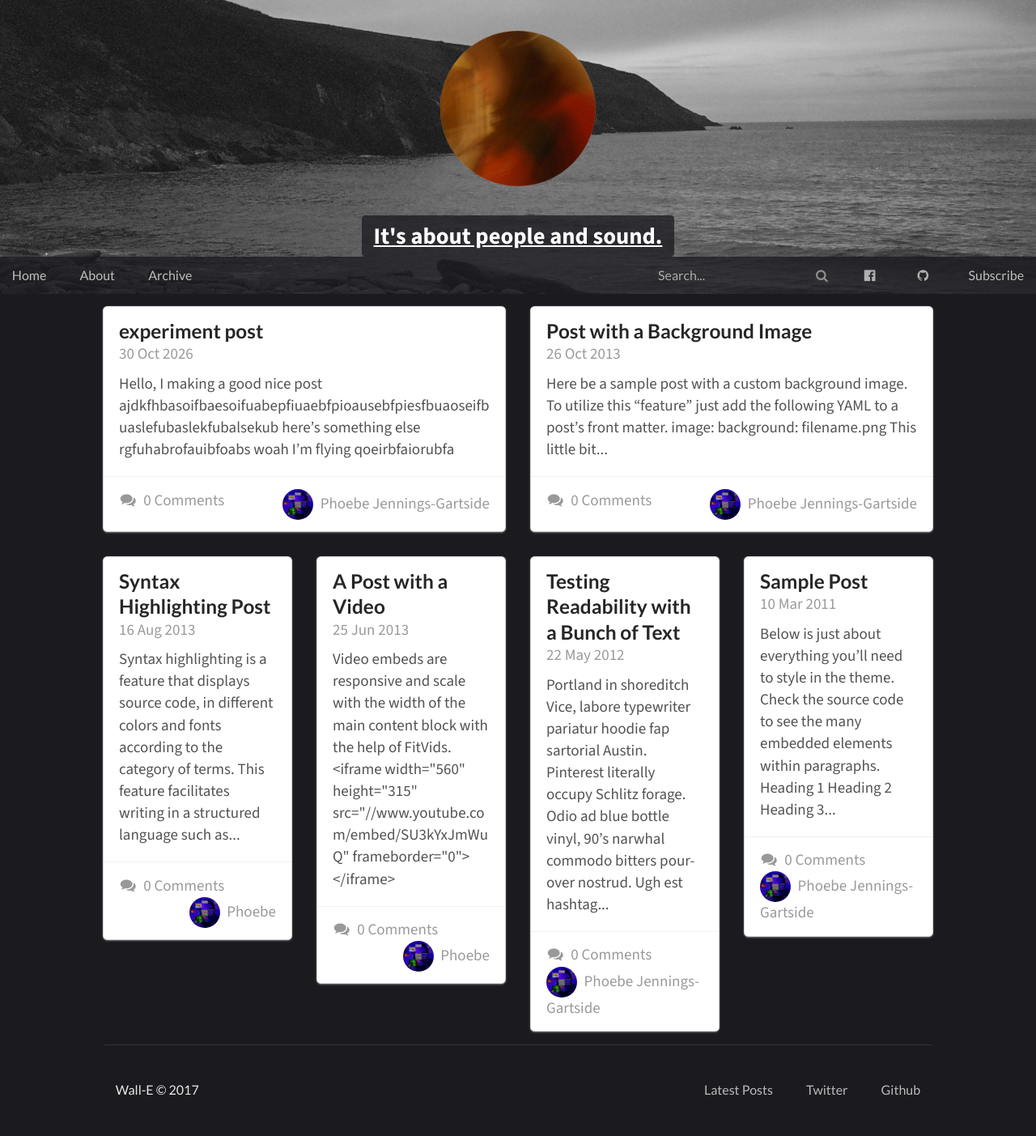
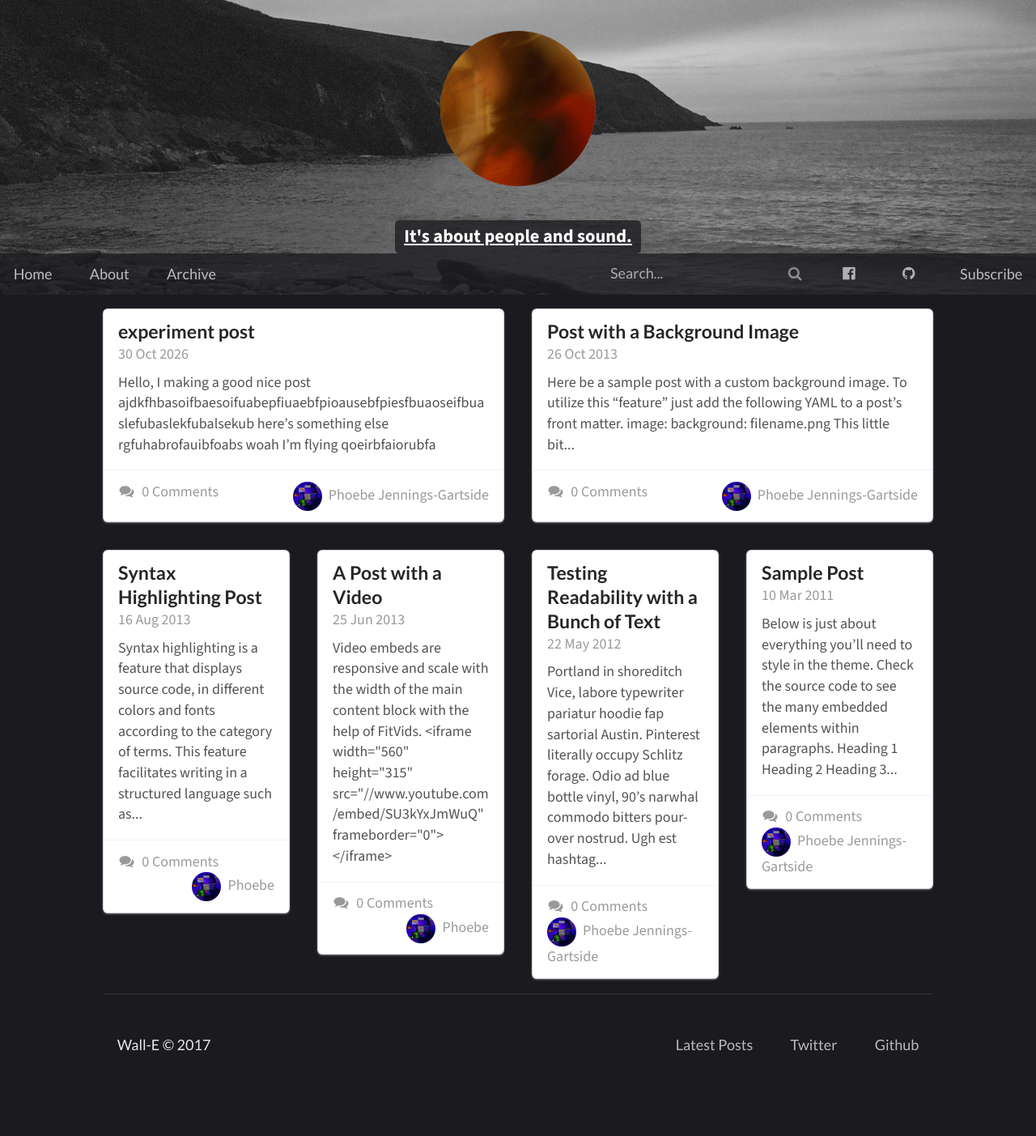
Before and after one commit to ZOOCHOSIS-BLOG/ZOOCHOSIS-BLOG.github.io, a Jekyll site: the page built from index.html, in a window 1280 px wide. Shown: the whole page at 81% size. Built offline with Jekyll 4.4.1, drawn with Linux system fonts in a browser that asks for light colours; the list of posts is cut into pages by our own code; comment, search, counter and statistics services are not loaded; after the commit the page ends 1354 px from its top, so only the background shows below that.

Commit message:
main.css html base font to 18px

```diff
--- a/assets/css/main.css
+++ b/assets/css/main.css
@@ -10,7 +10,9 @@
 }
 
 
-
+html {
+    font-size: 18px;
+}
 
 html, body {
     height: 100%;
@@ -19,7 +21,7 @@ html, body {
 body,
 .ui {
     font-family: "Source Sans 3", sans-serif;
-    font-size: 1.1875rem;
+    font-size: 1rem;
 }
 
 img, video, iframe {
@@ -67,7 +69,7 @@ header {
     font-weight: 700;
     text-decoration-line: underline;
     text-align: center;
-    font-size: 1.78125rem;
+    font-size: 1.25rem;
     display: table;
     margin-left: auto;
     margin-right: auto;
```
